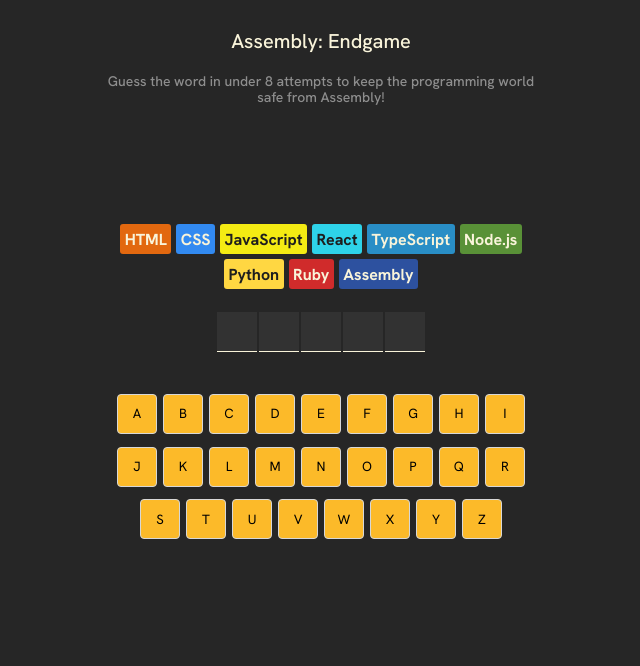
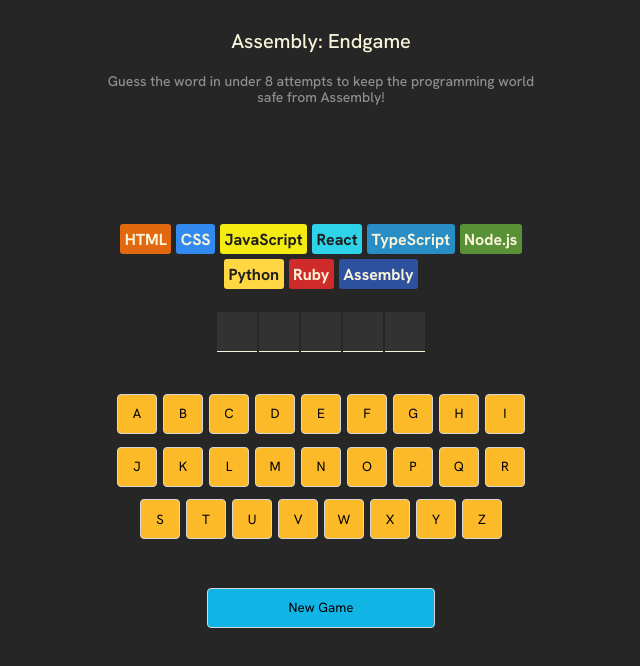
Before and after one commit to ray-17/endgame, a React (Vite) app in the folder endgame/: page / in a window 1280 px wide. Shown: the top 666 px of the page, without its empty margins (319-959 px from the left). Built offline with nearby package versions, Linux system fonts and the light colour scheme.

Commit message:
newgame button adjustments

```diff
--- a/endgame/src/App.jsx
+++ b/endgame/src/App.jsx
@@ -66,10 +66,10 @@
         isOver={isGameOver}
       />
 
-
-      {isGameOver && <button
+      <div className="newgame-btn">
+      <button
         onClick={() => newGame()}
-        className="newgame">New Game</button>}
+        className="newgame">New Game</button></div>
     </main>
   )
 }
--- a/endgame/src/index.css
+++ b/endgame/src/index.css
@@ -155,6 +155,13 @@
 button.wrong{
     background-color: #EC5D49;
 }
+
+.newgame-btn{
+    display: flex;
+    justify-content: center;
+    align-items: center;
+}
+
 button.newgame{
     width: 228px;
     max-width: 450px;
@@ -166,8 +173,10 @@
     background-color: #11B5E5;
     cursor: pointer;
     margin-top: 36px;
-    margin-left: 107px;
+
 }
+
+
 
 span.language-chip.lost::before {
     content: "💀";
```
